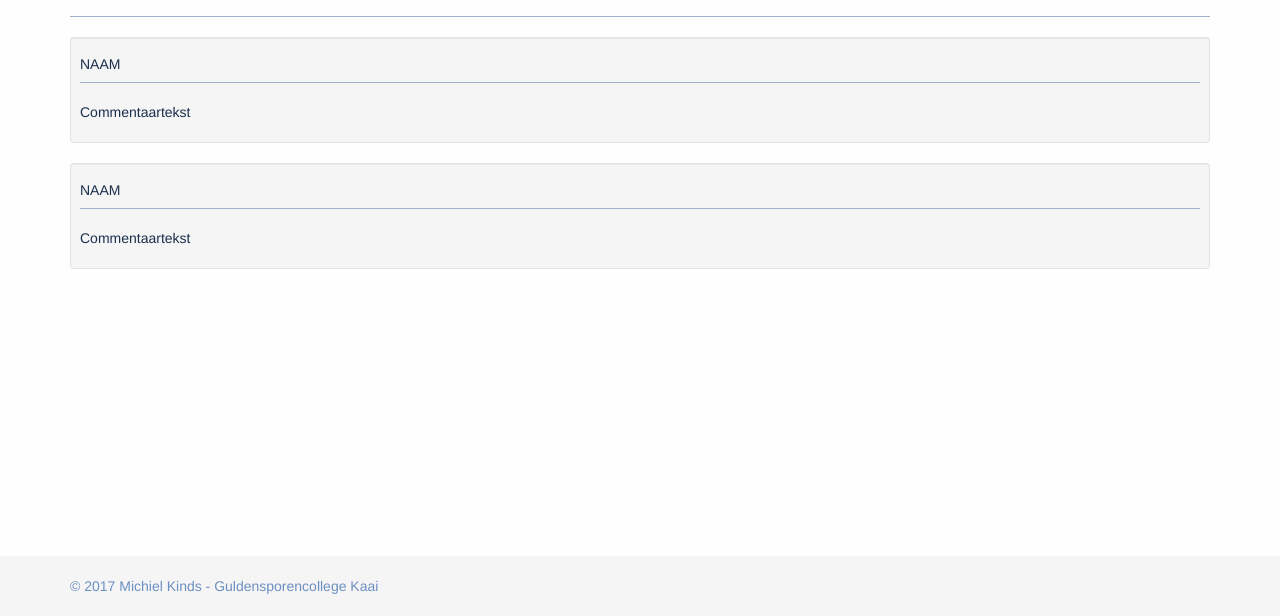
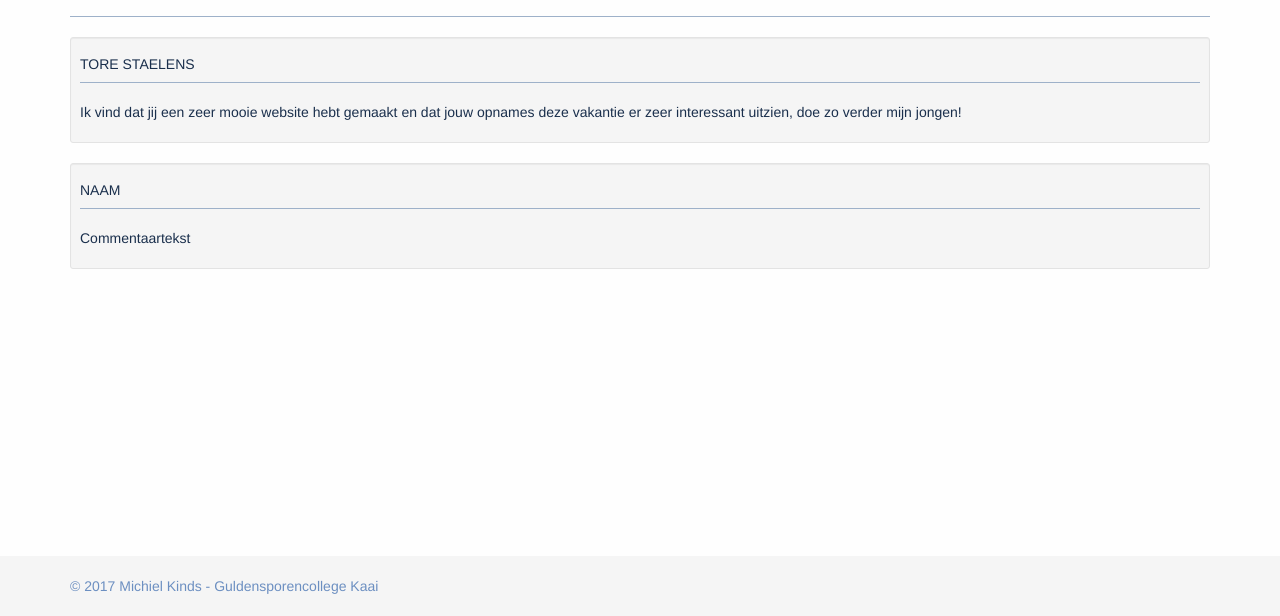
Before and after one commit to michielkinds/team_2_michielkinds, a plain HTML site: page WebContent/commentaar.html in a window 1280 px wide. Shown: the part 184-800 px from the top of the page. Drawn offline with nearby package versions, Linux system fonts and the light colour scheme.

Commit message:
Commentaar toegevoegd aan commentaarpagina

```diff
--- a/WebContent/commentaar.html
+++ b/WebContent/commentaar.html
@@ -55,9 +55,9 @@
 		<div class="row">
 			<div class="col-xs-12">
 				<div class="well well-sm">
-					<h5>Naam</h5>
+					<h5>Tore Staelens</h5>
 					<hr>
-					<p>Commentaartekst</p>
+					<p>Ik vind dat jij een zeer mooie website hebt gemaakt en dat jouw opnames deze vakantie er zeer interessant uitzien, doe zo verder mijn jongen!</p>
 				</div>
 			</div>
 			<div class="col-xs-12">
```
